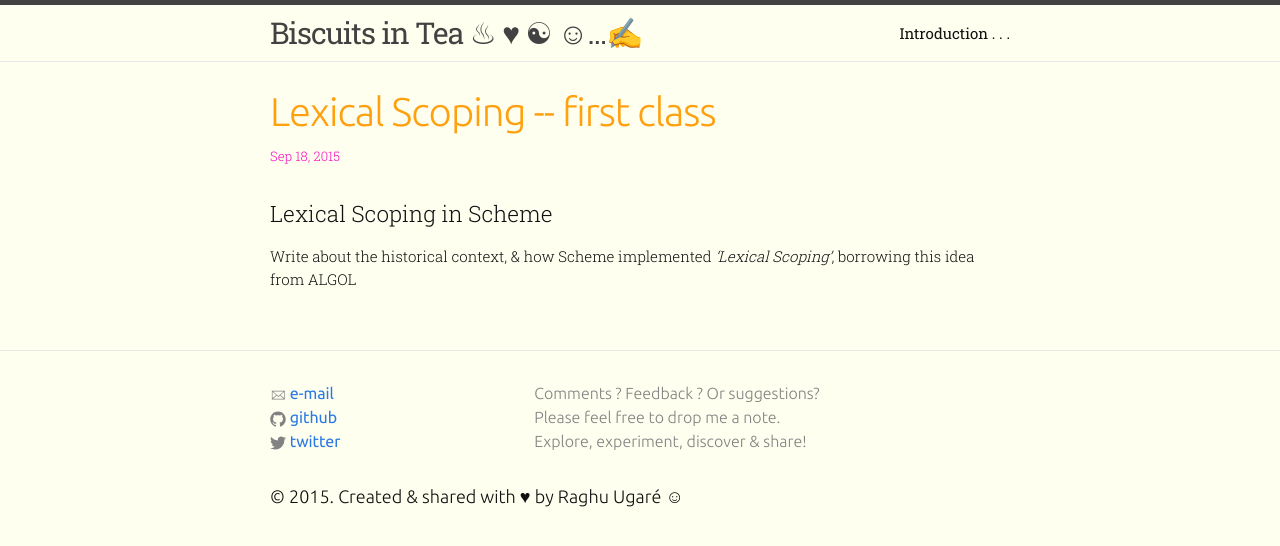
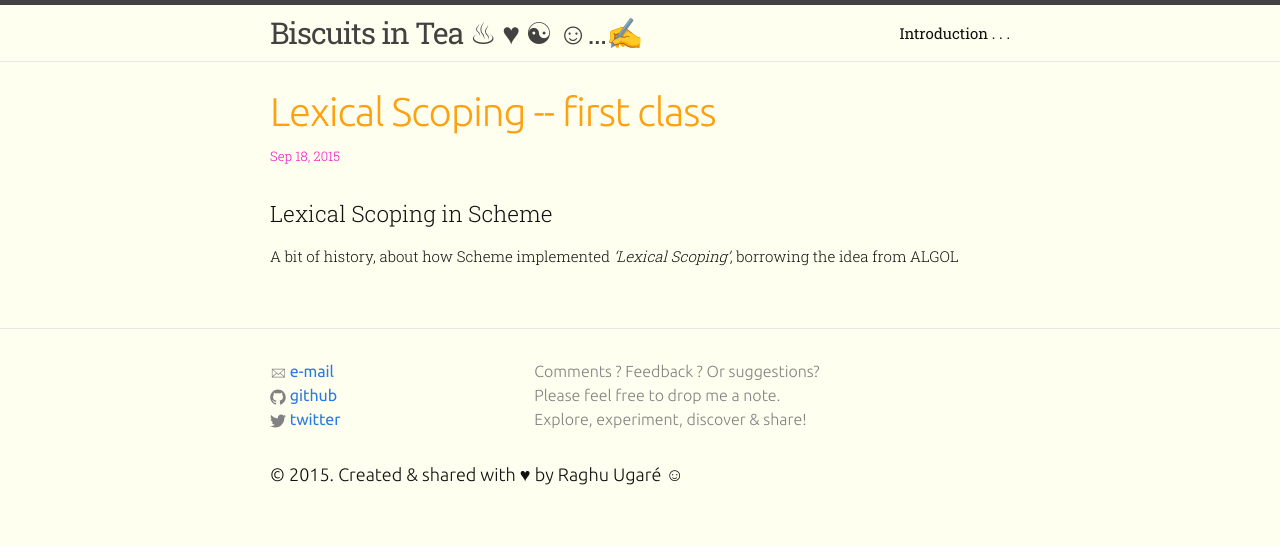
Before and after one commit to raghuugare/raghuugare.bkup, a Jekyll site: the page built from _posts/2015-09-18-lexical-scoping.markdown, in a window 1280 px wide. Shown: the top 546 px of the page. Built offline with Jekyll 4.4.1, drawn with Linux system fonts in a browser that asks for light colours; some web fonts are replaced.

Commit message:
SMall change.

```diff
--- a/_posts/2015-09-18-lexical-scoping.markdown
+++ b/_posts/2015-09-18-lexical-scoping.markdown
@@ -10,4 +10,4 @@ draft: true
 # Lexical Scoping in Scheme
 
 
-Write about the historical context, & how Scheme implemented _'Lexical Scoping'_, borrowing this idea from ALGOL
+A bit of history, about how Scheme implemented _'Lexical Scoping'_, borrowing the idea from ALGOL
```
